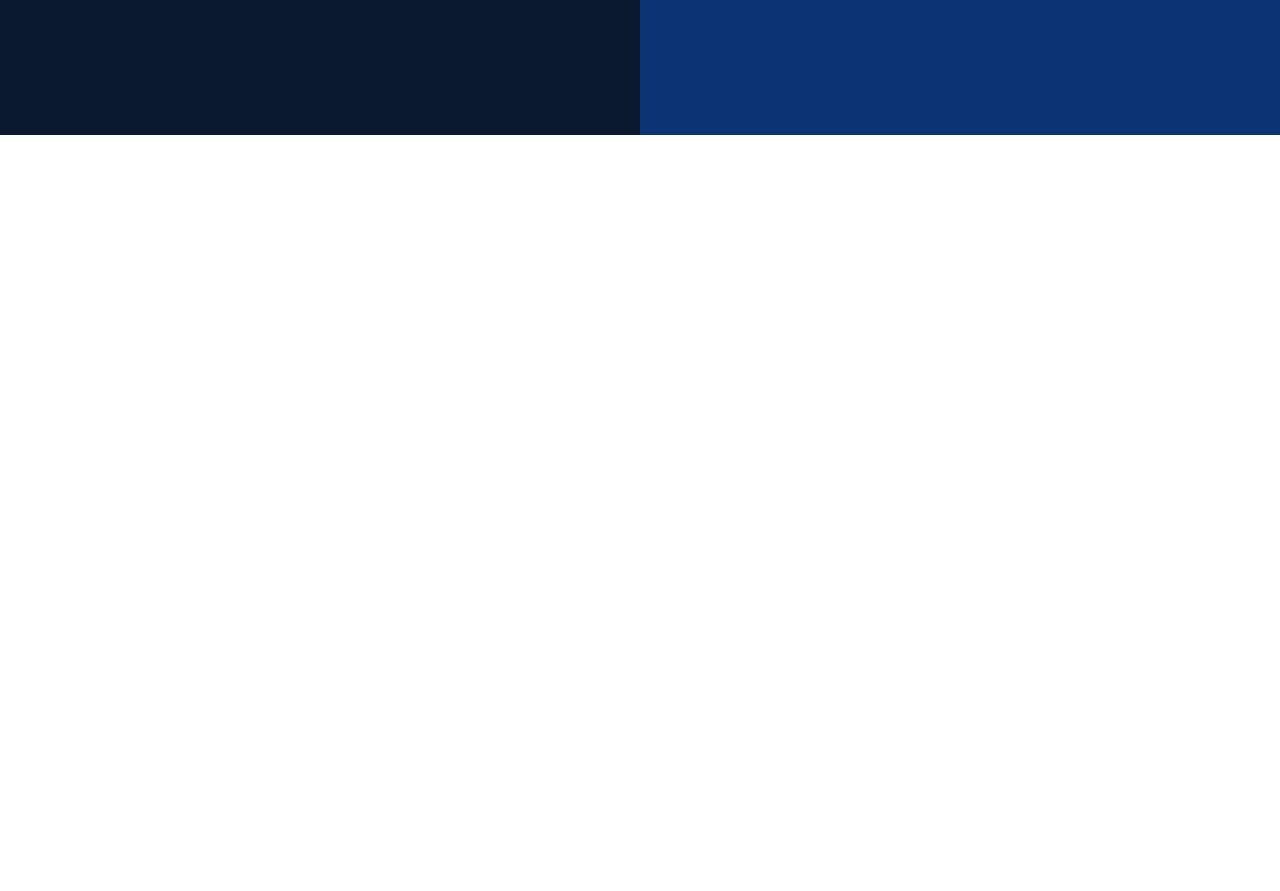
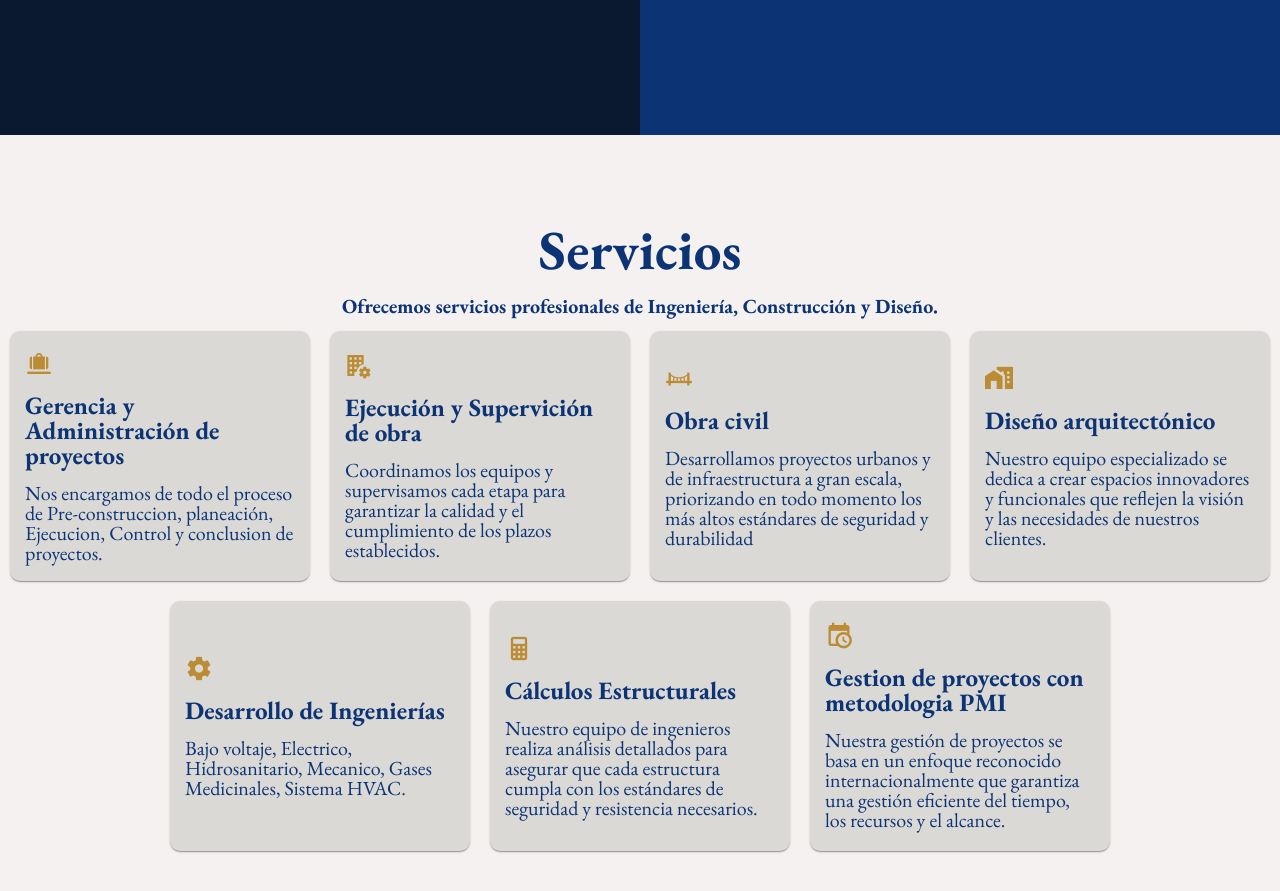
Before and after one commit to axlkun/ISC-Website, a Nuxt app: page / in a window 1280 px wide. Shown: the part 1460-2351 px from the top of the page. Before the commit the page ends 1595 px from the top, so only its background shows below. Built offline with nearby package versions, Linux system fonts and the light colour scheme; a web font is replaced by a local one.

Commit message:
finish services section

```diff
--- a/app.vue
+++ b/app.vue
@@ -4,6 +4,7 @@
     <myHeader/>
     <myHero/>
     <mySobreNosotros/>
+    <myServicios/>
     <!-- .... -->
   </v-app>
 </template>
@@ -12,6 +13,7 @@
 import myHeader from './components/Header.vue';
 import myHero from './components/Hero.vue';
 import mySobreNosotros from './components/SobreNosotros.vue';
+import myServicios from './components/Servicios.vue';
 
 
 
--- /dev/null
+++ b/components/Servicios.vue
@@ -0,0 +1,168 @@
+<template>
+    <v-sheet class="services" id="services">
+        <v-sheet class="container-service">
+            <v-sheet class="title-container">
+                <h2>Servicios</h2>
+                <p>Ofrecemos servicios profesionales de Ingeniería, Construcción y Diseño.</p>
+            </v-sheet>
+
+            <v-sheet class="d-flex justify-center flex-wrap" color="transparent">
+                <v-card color="#dad9d6" class="service" v-for="service in services" :key="service.title" max-width="300" variant="elevated" elevation="1">
+
+                    <v-icon color="#bc8c34" :icon="service.icon" size="large"></v-icon>
+                    <h3>{{ service.title }} </h3>
+                    <p>{{ service.description }}</p>
+                </v-card>
+            </v-sheet>
+        </v-sheet>
+    </v-sheet>
+</template>
+
+<script>
+
+export default {
+
+    name: 'servicesSection',
+
+    data: () => ({
+        services: [
+            {
+                title: 'Gerencia y Administración de proyectos',
+                icon: 'mdi-bag-checked',
+                description: 'Nos encargamos de todo el proceso de Pre-construccion, planeación, Ejecucion, Control y conclusion de proyectos.',
+
+            },
+            {
+                title: 'Ejecución y Supervición de obra',
+                icon: 'mdi-office-building-cog',
+                description: 'Coordinamos los equipos y supervisamos cada etapa para garantizar la calidad y el cumplimiento de los plazos establecidos.',
+
+            },
+            {
+                title: 'Obra civil',
+                icon: 'mdi-bridge',
+                description: 'Desarrollamos proyectos urbanos y de infraestructura a gran escala, priorizando en todo momento los más altos estándares de seguridad y durabilidad',
+
+            },
+            {
+                title: 'Diseño arquitectónico',
+                icon: 'mdi-home-city',
+                description: 'Nuestro equipo especializado se dedica a crear espacios innovadores y funcionales que reflejen la visión y las necesidades de nuestros clientes.',
+
+            },
+            {
+                title: 'Desarrollo de Ingenierías',
+                icon: 'mdi-cog',
+                description: 'Bajo voltaje, Electrico, Hidrosanitario, Mecanico, Gases Medicinales, Sistema HVAC.',
+
+            },
+            {
+                title: 'Cálculos Estructurales',
+                icon: 'mdi-calculator',
+                description: 'Nuestro equipo de ingenieros realiza análisis detallados para asegurar que cada estructura cumpla con los estándares de seguridad y resistencia necesarios.',
+
+            },
+            {
+                title: 'Gestion de proyectos con metodologia PMI',
+                icon: 'mdi-calendar-clock',
+                description: 'Nuestra gestión de proyectos se basa en un enfoque reconocido internacionalmente que garantiza  una gestión eficiente del tiempo, los recursos y el alcance.',
+
+            }
+        ]
+    })
+
+}
+</script>
+
+<style scoped>
+.services {
+    min-height: 100vh;
+    background-color: var(--primary-background);
+    display: flex;
+    flex-direction: column;
+    justify-content: center;
+    align-items: center;
+}
+
+.container-service {
+    background: transparent;
+}
+
+.title-container {
+
+    margin: 0 auto;
+    color: var(--primary-blue);
+    background: transparent;
+    text-align: center;
+    font-weight: bold;
+
+    @media only screen and (min-width: 1024px) {
+        max-width: 50%;
+    }
+}
+
+.title-container h2 {
+    font-size: 35px;
+
+    @media only screen and (min-width: 1024px) {
+        font-size: 55px;
+    }
+}
+
+.title-container p {
+    font-size: 16px;
+
+    @media only screen and (min-width: 1024px) {
+        font-size: 20px;
+    }
+}
+
+.service {
+    border-radius: 10px;
+    padding: 15px;
+    display: flex;
+    flex-direction: column;
+    justify-content: center;
+    gap: 15px;
+    height: 250px;
+    width: 100%;
+    margin: 10px;
+}
+
+.service h3 {
+    font-size: 20px;
+    color: var(--primary-blue);
+    line-height: 1;
+    font-weight: bold;
+
+    @media only screen and (min-width: 1024px) {
+
+        font-size: 25px;
+
+    }
+}
+
+.service p,
+li {
+    font-size: 16px;
+    line-height: 1;
+    color: var(--primary-blue);
+
+    @media only screen and (min-width: 1024px) {
+
+        font-size: 20px;
+
+    }
+}
+
+li {
+    margin: 15px 0;
+    display: flex;
+    flex-direction: row;
+}
+
+span {
+    margin-right: 15px;
+
+}
+</style>
```
